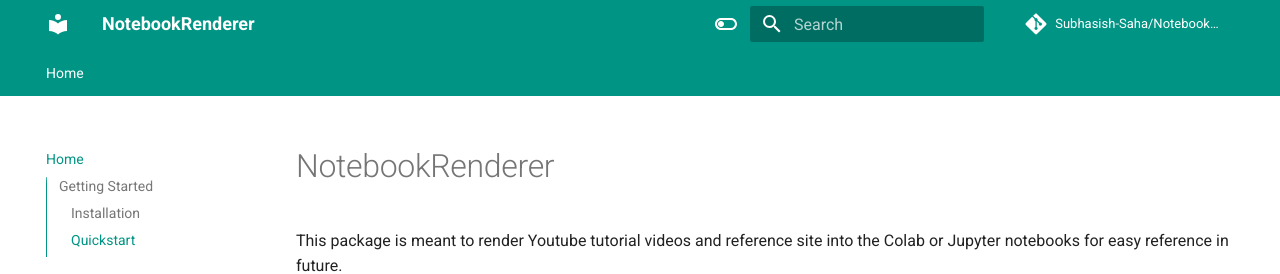
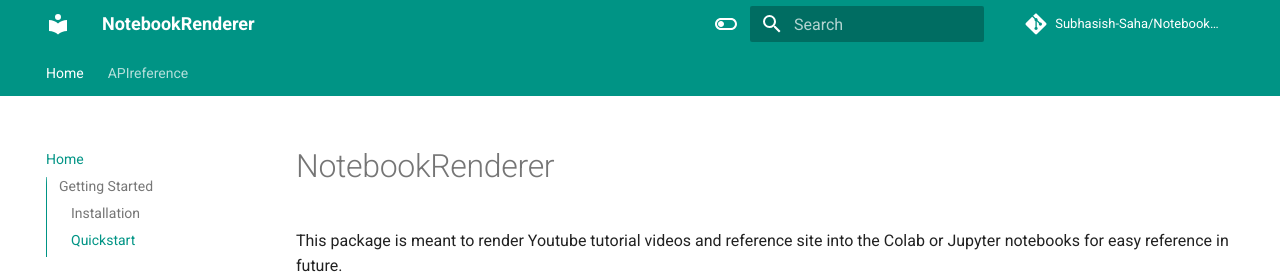
Before and after one commit to Subhasish-Saha/NotebookRenderer, an MkDocs documentation site: the page built from docs/index.md, in a window 1280 px wide and 1122 px high. Shown: the top 274 px of the window. Built offline with MkDocs 1.6.1 and Material for MkDocs 9.7.7, drawn with Linux system fonts in a browser that asks for light colours; comment, search, counter and statistics services are not loaded.

Commit message:
API reference added

```diff
--- a/mkdocs.yml
+++ b/mkdocs.yml
@@ -3,6 +3,7 @@
 # defeine TOC or order of website-
 nav:
   - Home: index.md
+  - APIreference: APIreference.md
 
 site_author: Subhasish Saha
   A library for rendering YouTube and reference sites in Jupyter Notebook.
```
